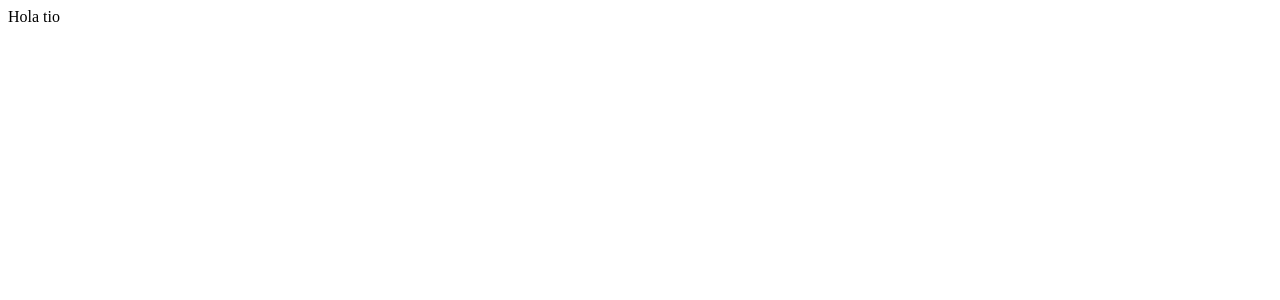
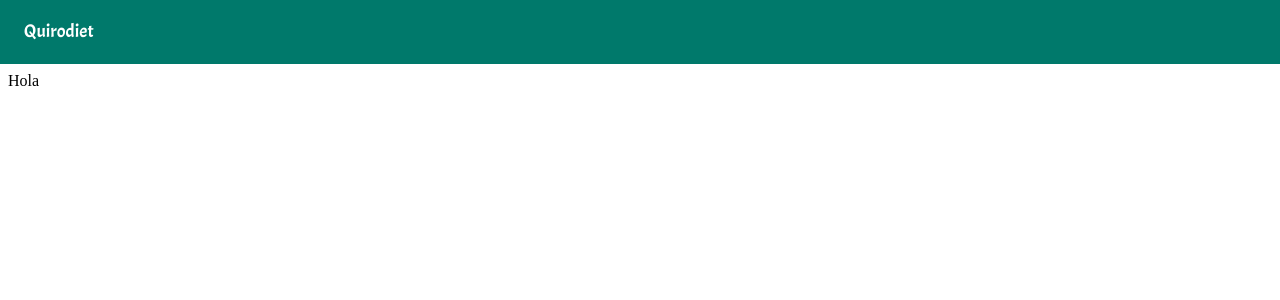
Before and after one commit to kuith/quiro3, a React (Create React App) app: page / in a window 1280 px wide. Shown: the top 300 px of the page. Built offline with nearby package versions, Linux system fonts and the light colour scheme.

Commit message:
Comienzo logo

```diff
--- a/package.json
+++ b/package.json
@@ -5,6 +5,7 @@
   "dependencies": {
     "@emotion/react": "^11.7.0",
     "@emotion/styled": "^11.6.0",
+    "@material-ui/core": "^4.12.3",
     "@mui/material": "^5.2.2",
     "@testing-library/jest-dom": "^5.15.1",
     "@testing-library/react": "^11.2.7",
--- a/public/index.html
+++ b/public/index.html
@@ -15,6 +15,14 @@
       user's mobile device or desktop. See https://developers.google.com/web/fundamentals/web-app-manifest/
     -->
     <link rel="manifest" href="%PUBLIC_URL%/manifest.json" />
+
+    <link
+      rel="stylesheet"
+      href="https://fonts.googleapis.com/css?family=Roboto:300,400,500,700&display=swap"
+    />
+    <link rel="preconnect" href="https://fonts.googleapis.com">
+    <link rel="preconnect" href="https://fonts.gstatic.com" crossorigin>
+    <link href="https://fonts.googleapis.com/css2?family=Acme&display=swap" rel="stylesheet">
     <!--
       Notice the use of %PUBLIC_URL% in the tags above.
       It will be replaced with the URL of the `public` folder during the build.
@@ -24,10 +32,7 @@
       work correctly both with client-side routing and a non-root public URL.
       Learn how to configure a non-root public URL by running `npm run build`.
     -->
-    <link
-      rel="stylesheet"
-      href="https://fonts.googleapis.com/css?family=Roboto:300,400,500,700&display=swap"
-    />
+
     <title>React App</title>
   </head>
   <body>
--- a/src/components/App.js
+++ b/src/components/App.js
@@ -1,10 +1,16 @@
 import React from 'react';
+import { ThemeProvider } from '@mui/material/styles';
+import theme from './ui/Theme';
+
+import Header from './ui/containers/header';
+
 
 function App() {
   return (
-    <div>
-      Hola tio
-    </div>
+    <ThemeProvider theme={theme}>
+      <Header />
+      Hola
+      </ThemeProvider>
   );
 }
 
--- /dev/null
+++ b/src/components/ui/Theme.js
@@ -0,0 +1,18 @@
+import { createTheme } from '@mui/material/styles';
+
+const arcGreen = '#00796b';
+
+export default createTheme({
+  palette:{
+    common:{
+      green: `${arcGreen}`
+    },
+    primary:{
+      main: `${arcGreen}`
+    }
+  },
+  typography:{
+    fontFamily: ["Acme", "sans-serif"].join(','),
+    fontSize:16
+  }
+});
--- a/src/components/ui/containers/header.js
+++ b/src/components/ui/containers/header.js
@@ -1,13 +1,43 @@
 import React from 'react';
 
 import AppBar from '@mui/material/AppBar';
-import Box from '@mui/material/Box';
 import Toolbar from '@mui/material/Toolbar';
+import useScrollTrigger from '@mui/material/useScrollTrigger';
 import Typography from '@mui/material/Typography';
-import Button from '@mui/material/Button';
-import IconButton from '@mui/material/IconButton';
-import MenuIcon from '@mui/icons-material/Menu';
+import { makeStyles } from '@material-ui/core/styles';
+
+function ElevationScroll(props) {
+  const { children } = props;
+  const trigger = useScrollTrigger({
+    disableHysteresis: true,
+    threshold: 0
+  });
+
+  return React.cloneElement(children, {
+    elevation: trigger ? 4 : 0,
+  });
+}
+
+const useStyles = makeStyles(theme=>({
+  toolbarMargin: {
+    ...theme.mixins.toolbar
+  }
+}))
 
 export default function Header(props){
-
+  const classes = useStyles();
+  return(
+    <>
+      <ElevationScroll>
+        <AppBar>
+          <Toolbar>
+            <Typography>
+              Quirodiet
+            </Typography>
+          </Toolbar>
+        </AppBar>
+      </ElevationScroll>
+      <div className={classes.toolbarMargin}/>
+    </>
+  )
 }
```
Also changed, not shown: 1 other file (tests, documents, lock files or other folders).
